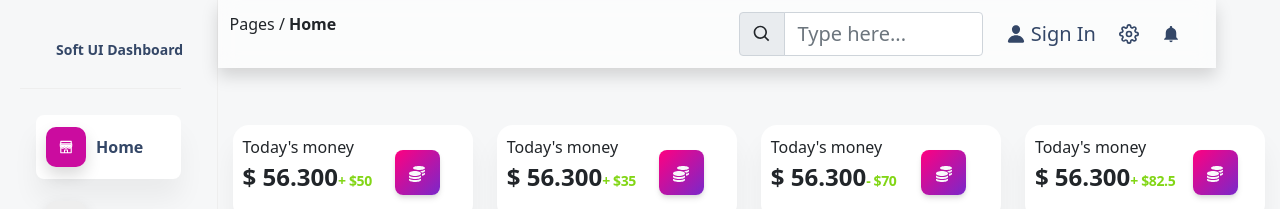
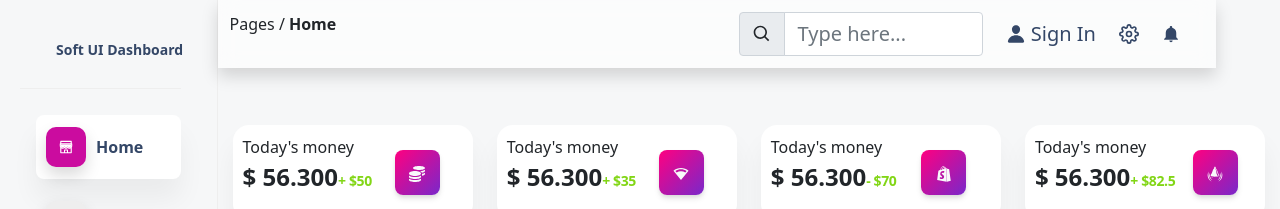
Before and after one commit to g86-g89-PDP/Soft-ui-dashboard, a Next.js app: page / in a window 1280 px wide. Shown: the top 209 px of the page. Built offline with nearby package versions, Linux system fonts and the light colour scheme; grey boxes are pictures that could not be loaded.

Commit message:
retur codes

```diff
--- a/pages/index.js
+++ b/pages/index.js
@@ -127,9 +127,9 @@ const data = [
 
 const todayMoney=[
   {name:"Today's money",money:"$ 56.300", icon:<FaCoins/>,minus:"+ $50"},
-  {name:"Today's money",money:"$ 56.300", icon:<FaCoins/>,minus:"+ $35"},
-  {name:"Today's money",money:"$ 56.300", icon:<FaCoins/>,minus:"- $70"},
-  {name:"Today's money",money:"$ 56.300", icon:<FaCoins/>,minus:"+ $82.5"}
+  {name:"Today's money",money:"$ 56.300", icon:<RiSignalWifi3Fill/>,minus:"+ $35"},
+  {name:"Today's money",money:"$ 56.300", icon:<FaShopify/>,minus:"- $70"},
+  {name:"Today's money",money:"$ 56.300", icon:<GiRingingBell/>,minus:"+ $82.5"}
 
 ];
 
```
